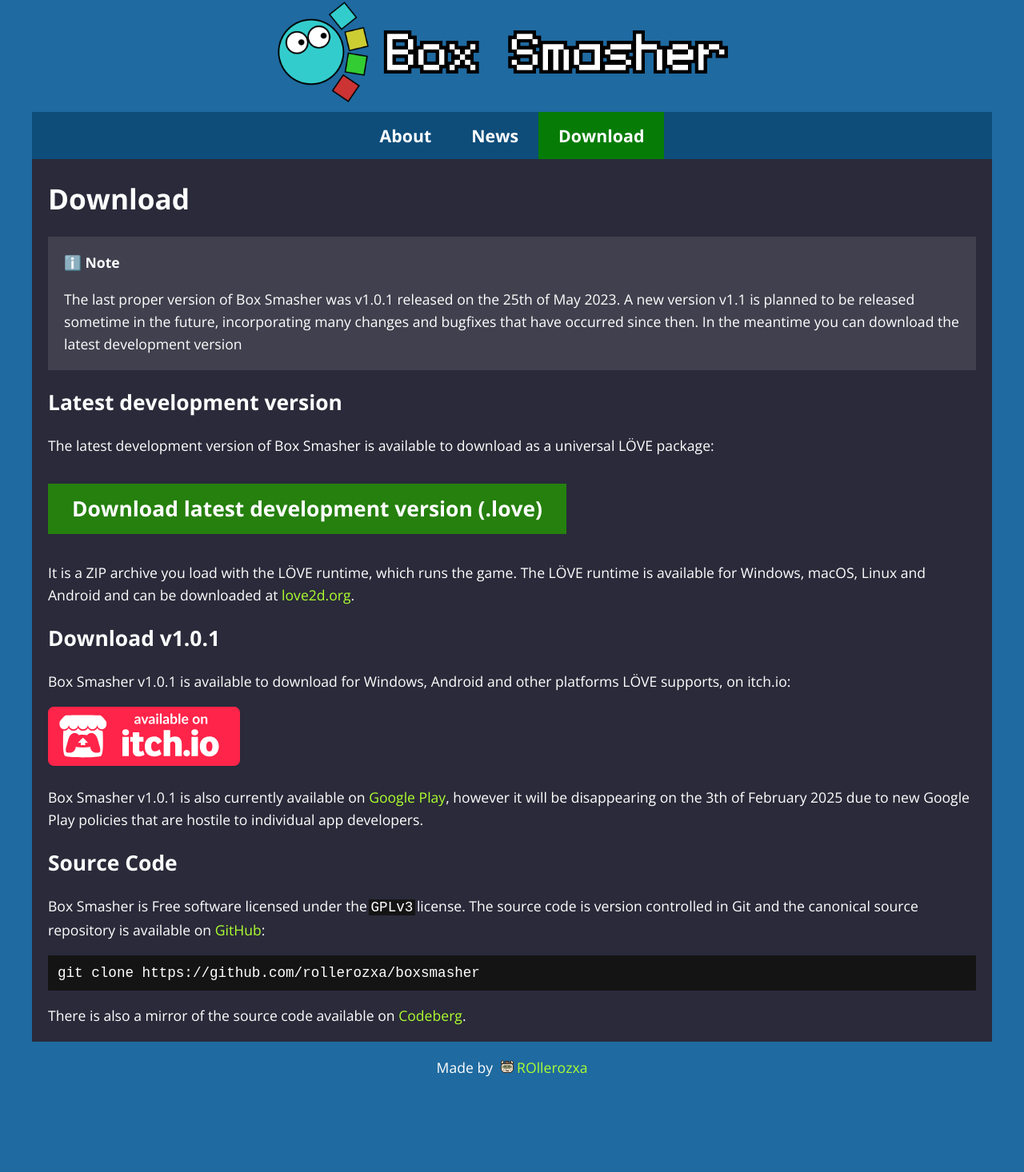
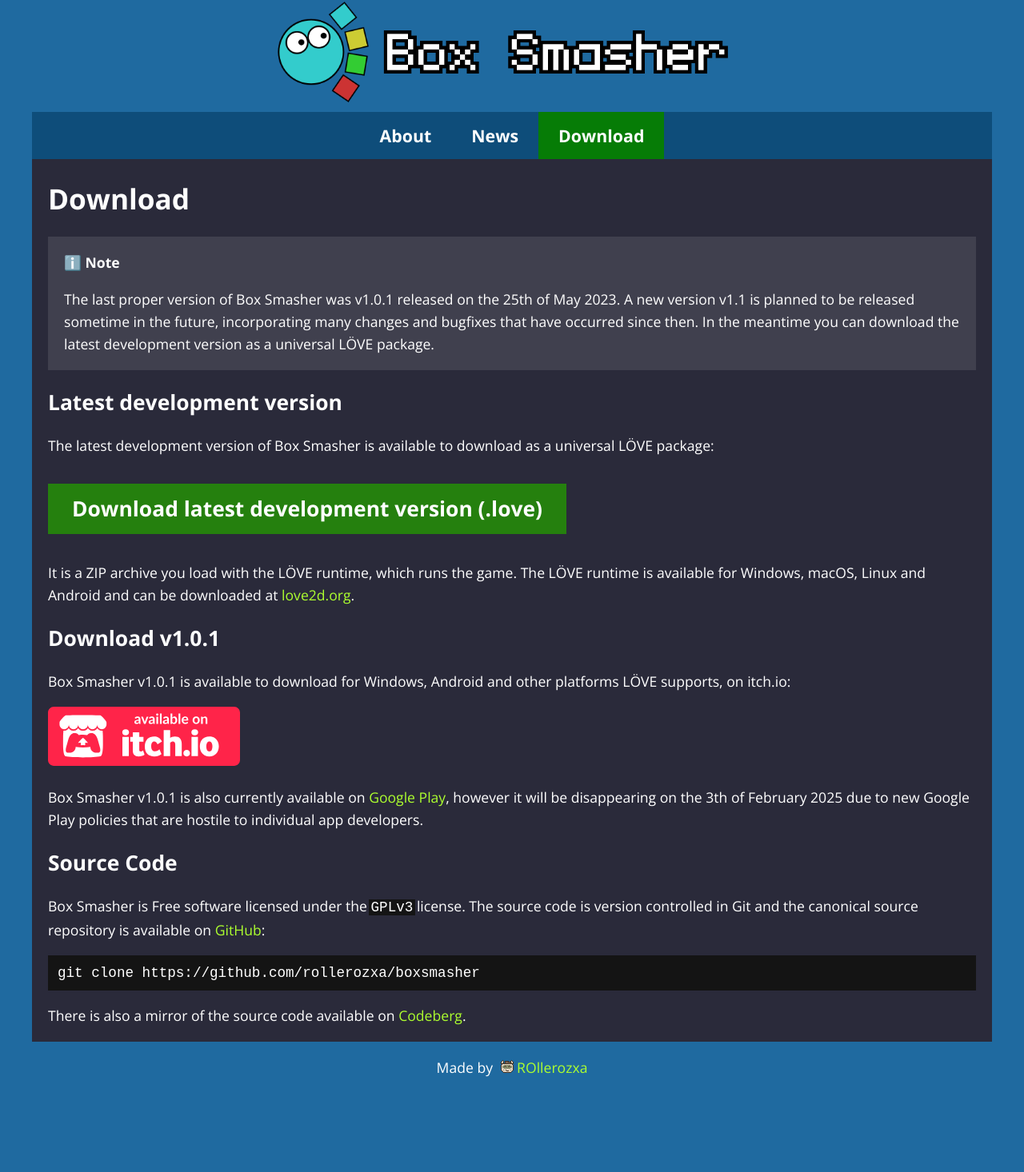
Before and after one commit to rollerozxa/boxsmasher.voxelmanip.se, a Jekyll site: the page built from download.md, in a window 1280 px wide. Shown: the whole page at 80% size. Built offline with Jekyll 4.4.1, drawn with Linux system fonts in a browser that asks for light colours.

Commit message:
Finish sentence

```diff
--- a/download.md
+++ b/download.md
@@ -5,7 +5,7 @@ title: Download
 <div class="note">
 	<p><strong>ℹ️ Note</strong></p>
 
-	<p>The last proper version of Box Smasher was v1.0.1 released on the 25th of May 2023. A new version v1.1 is planned to be released sometime in the future, incorporating many changes and bugfixes that have occurred since then. In the meantime you can download the latest development version</p>
+	<p>The last proper version of Box Smasher was v1.0.1 released on the 25th of May 2023. A new version v1.1 is planned to be released sometime in the future, incorporating many changes and bugfixes that have occurred since then. In the meantime you can download the latest development version as a universal LÖVE package.</p>
 </div>
 
 ## Latest development version
```
